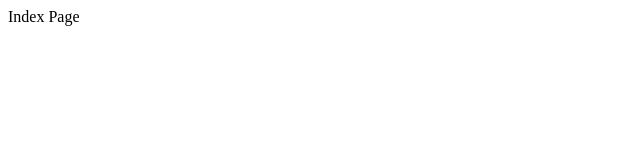
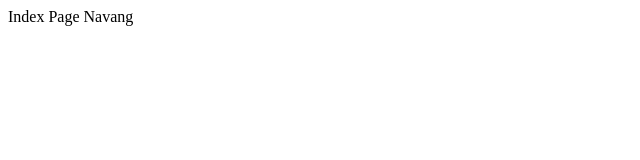
Before and after one commit to Navangs23/Exp1, a plain HTML site: page index.html in a window 1280 px wide. Shown: the full height of the page, 0-640 px from the left. Drawn offline with Linux system fonts and the light colour scheme.

Commit message:
Update index.html

```diff
--- a/index.html
+++ b/index.html
@@ -7,5 +7,6 @@
 </head>
 <body>
     Index Page
+    Navang
 </body>
 </html>
```
